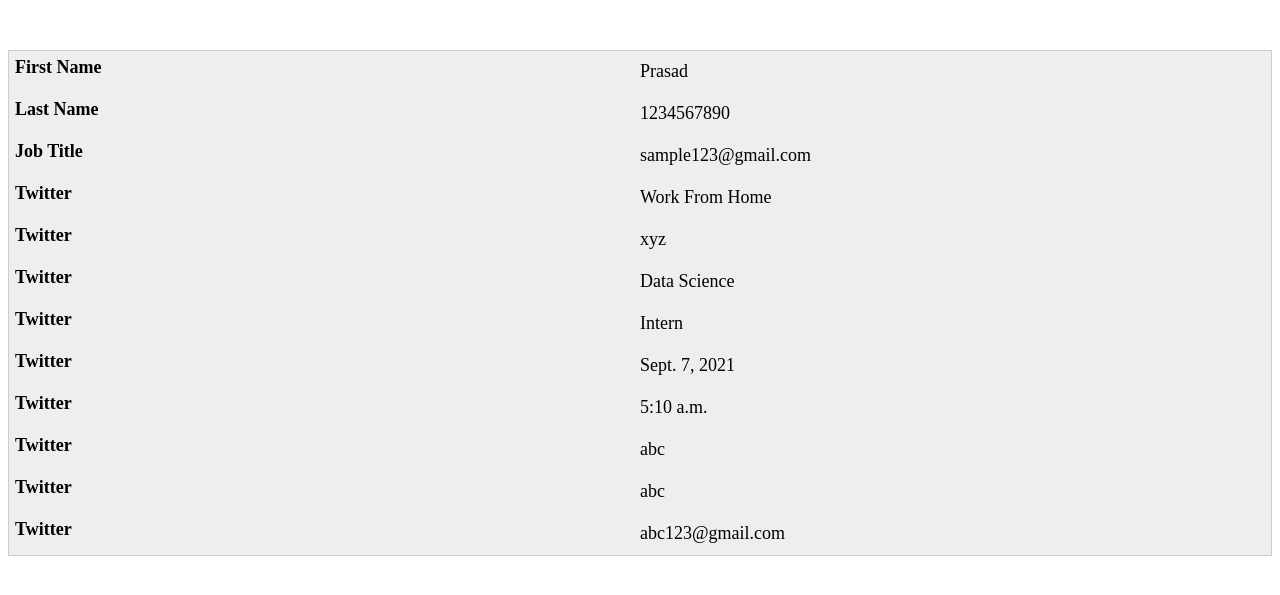
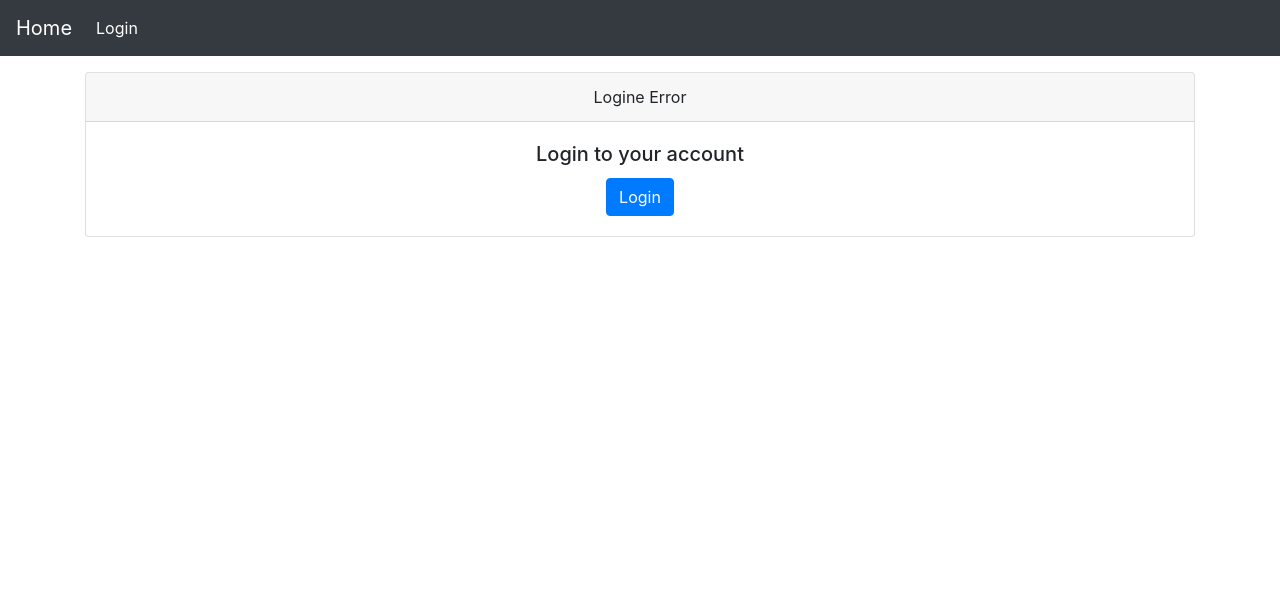
Before and after one commit to Prasadchaskar/InterviewDashboard, a Django app: page / in a window 1280 px wide. Shown: the top 595 px of the page. Run offline with Django 3.2, Linux system fonts and the light colour scheme; data comes from the database, SQL or seed files in the repository; both versions use the stored data as it was after the commit; some libraries are stand-ins or nearby versions.

Commit message:
Login Functionality added

```diff
--- a/myApp/templates/base.html
+++ b/myApp/templates/base.html
@@ -8,7 +8,13 @@
      <link rel="stylesheet" href="{% static 'style.css' %}">
     <link href='https://fonts.googleapis.com/css?family=Roboto:400,100,300,700' rel='stylesheet' type='text/css'>
 	<link rel="stylesheet" href="https://stackpath.bootstrapcdn.com/font-awesome/4.7.0/css/font-awesome.min.css">
-
+	    <link rel="stylesheet" href="https://maxcdn.bootstrapcdn.com/bootstrap/4.0.0/css/bootstrap.min.css" integrity="sha384-Gn5384xqQ1aoWXA+058RXPxPg6fy4IWvTNh0E263XmFcJlSAwiGgFAW/dAiS6JXm" crossorigin="anonymous">
+<link rel="preconnect" href="https://fonts.googleapis.com" />
+<link rel="preconnect" href="https://fonts.gstatic.com" crossorigin />
+<link
+  href="https://fonts.googleapis.com/css2?family=Red+Hat+Display:wght@500;700;900&display=swap"
+  rel="stylesheet"
+/>
 
     <title>{% block title %}{% endblock title %}</title>
 </head>
--- a/myApp/templates/home.html
+++ b/myApp/templates/home.html
@@ -2,19 +2,44 @@
 
 {% block title %}Home{% endblock title %}
 {% block body %}
+
+
+<nav class="navbar navbar-expand-lg navbar-dark bg-dark">
+  <a class="navbar-brand" href="{% url 'home' %}">Home</a>
+  <button class="navbar-toggler" type="button" data-toggle="collapse" data-target="#navbarNav" aria-controls="navbarNav" aria-expanded="false" aria-label="Toggle navigation">
+    <span class="navbar-toggler-icon"></span>
+  </button>
+  <div class="collapse navbar-collapse" id="navbarNav">
+    <ul class="navbar-nav">
+     {% if user.is_authenticated %}
+      <li class="nav-item active">
+        <a class="nav-link" href="{% url 'createsched' %}">Create Scheduled</a>
+      </li>
+      <li class="nav-item active">
+        <a class="nav-link" href="{% url 'logout' %}">Logout</a>
+      </li>
+     <h3 style="color: aliceblue; margin-left: 20pc;">Welcome &nbsp;{{ user.username }}</h3>
+     {% else %}
+      <li class="nav-item active">
+        <a class="nav-link" href="{% url 'login' %}">Login</a>
+      </li>
+      {% endif %}
+    </ul>
+  </div>
+  </nav>
+
+
+{% if user.is_authenticated %}
 <table>
   <thead>
     <tr>
       <th>Candidate Name</th>
-      <th>Candidate Contact</th>
       <th>Candidate Email</th>
-      <th>avialable_for</th>
-      <th>Company</th>
       <th>Technology</th>
       <th>Post</th>
       <th>Scheduled Date</th>
       <th>Scheduled Time</th>
-       <th>Scheduled By</th>
+      <th>Scheduled By</th>
       <th>Interviewer Name</th>
       <th>Interviewer Email</th>
     </tr>
@@ -23,10 +48,7 @@
     {% for rec in records %}
     <tr>
       <td data-column="First Name">{{ rec.name}}</td>
-      <td data-column="Last Name">{{ rec.candidate_contact }}</td>
       <td data-column="Job Title">{{ rec.candidate_mail}}</td>
-      <td data-column="Twitter">{{ rec.avialable_for}}</td>
-      <td data-column="Twitter">{{ rec.company}}</td>
       <td data-column="Twitter">{{ rec.technology}}</td>
       <td data-column="Twitter">{{ rec.post}}</td>
       <td data-column="Twitter">{{ rec.scheduled_date}}</td>
@@ -38,4 +60,18 @@
     {% endfor %}
   </tbody>
 </table>
+{% else %}
+
+<div class="container my-3">
+  <div class="card text-center">
+    <div class="card-header">
+      Logine Error
+    </div>
+    <div class="card-body">
+      <h5 class="card-title">Login to your account</h5>
+      <a href="{% url 'login' %}" class="btn btn-primary">Login</a>
+    </div>
+  </div>
+</div>
+{% endif %}
 {% endblock body %}
```
Also changed, not shown: myApp/templates/scheduleform.html (+11 -3 lines), db.sqlite3, myApp/static/style.css (line endings or trailing spaces).
